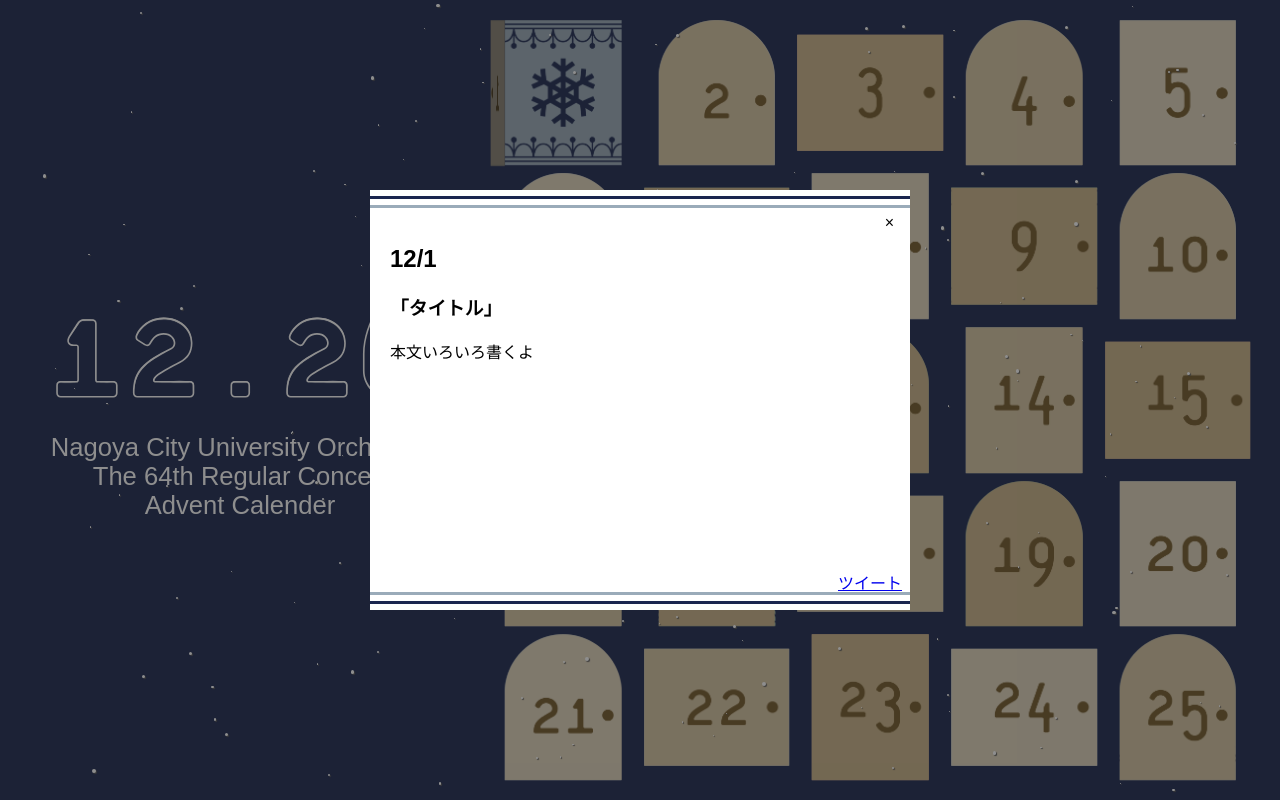
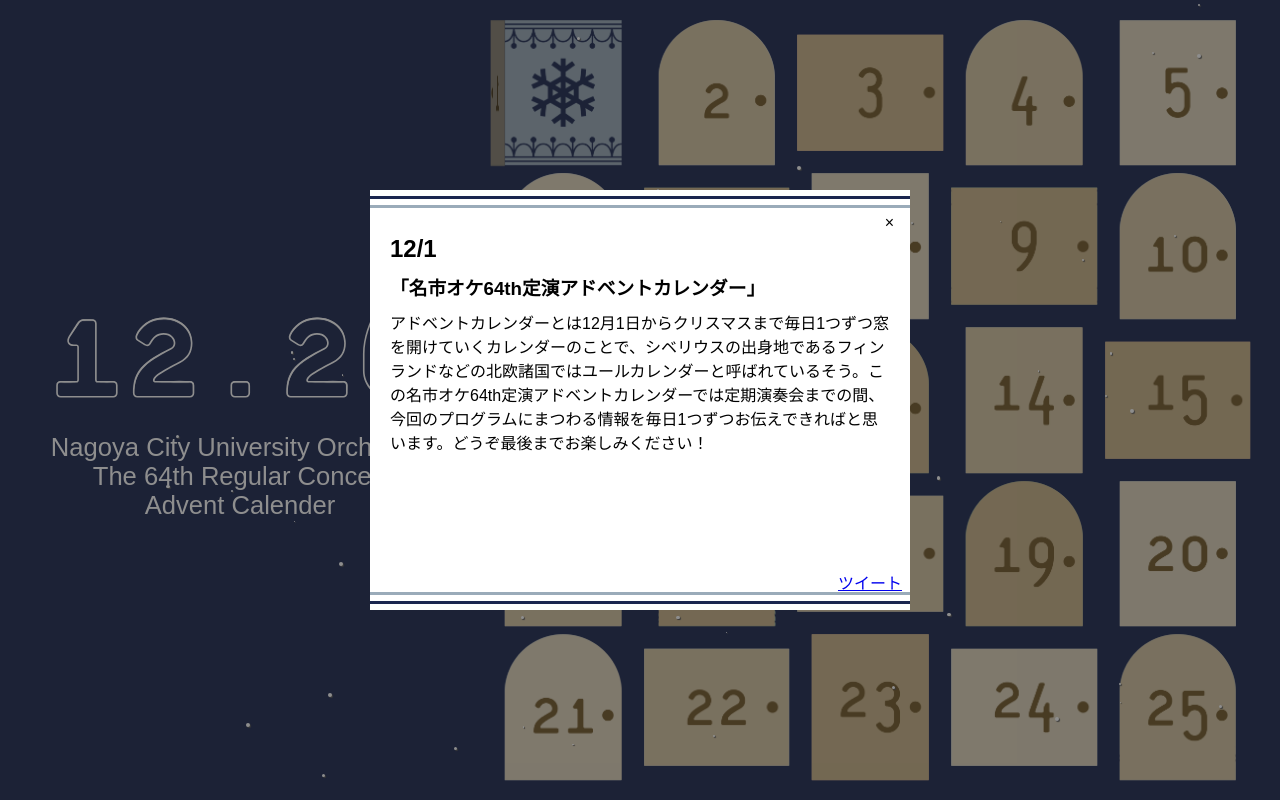
Before and after one commit to pansygotosan/64thAdvent, a plain HTML site: page index.html in a window 1280 px wide. Both pictures are taken after a click on the element 563 px from the left and 92 px from the top of the page. Drawn offline with nearby package versions, Linux system fonts and the light colour scheme; animation ran at ten frames a second; a web font is replaced by a local one.

Commit message:
change sentence

```diff
--- a/JS/snowfall.jquery.js
+++ b/JS/snowfall.jquery.js
@@ -98,7 +98,7 @@ if (!Date.now)
     $.snowfall = function(element, options){
         var flakes = [],
             defaults = {
-                flakeCount : 80,//defaultは35
+                flakeCount : 50,//defaultは35
                 flakeColor : '#ffffff',
 				flakePosition: 'absolute',
                 flakeIndex: 9999,
@@ -376,16 +376,16 @@ if (!Date.now)
 })(jQuery);
 
 
-$(function() {
-    $(document).snowfall(); // この1行でOK
-  });
+// $(function() {
+//     $(document).snowfall(); // この1行でOK
+//   });
 
   $(function() {
     $(document).snowfall({
       minSize  : 1,    // 雪の最小サイズ
       maxSize  : 4,    // 雪の最大サイズ
       minSpeed : 0.5,    // 雪の最低速度
-      maxSpeed : 2,    // 雪の最高速度
+      maxSpeed : 3,    // 雪の最高速度
       round    : true, // 雪の形を丸くする
       shadow   : true, // 雪に影をつける
       flakeColor : "#fff", // 雪の色を指定
--- a/index.html
+++ b/index.html
@@ -1046,12 +1046,13 @@
                 <div class="modalContents">
                     <div class="textBox">
                         <h1 id="text1_1" class="sentence">12/1</h1>
-                        <h3 id="text1_2" class="sentence">「タイトル」</h3>
-                        <p id="text1_3" class="sentence">本文いろいろ書くよ</p>
+                        <h3 id="text1_2" class="sentence">「名市オケ64th定演アドベントカレンダー」</h3>
+                        <p id="text1_3" class="sentence">
+                            アドベントカレンダーとは12月1日からクリスマスまで毎日1つずつ窓を開けていくカレンダーのことで、シベリウスの出身地であるフィンランドなどの北欧諸国ではユールカレンダーと呼ばれているそう。この名市オケ64th定演アドベントカレンダーでは定期演奏会までの間、今回のプログラムにまつわる情報を毎日1つずつお伝えできればと思います。どうぞ最後までお楽しみください！</p>
                     </div>
                 </div>
                 <div class="tweetButton">
-                    <a href="https://twitter.com/share?ref_src=twsrc%5Etfw" class="twitter-share-button" data-url="" data-text="|" data-hashtags="名市オケ64th定演アドベントカレンダー" data-lang="ja" data-show-count="false">ツイート</a>
+                    <a href="https://twitter.com/share?ref_src=twsrc%5Etfw" class="twitter-share-button" data-url="" data-text="「名市オケ64th定演アドベントカレンダー」" data-hashtags="名市オケ64th定演アドベントカレンダー" data-lang="ja" data-show-count="false">ツイート</a>
                 </div>
                 <hr id="bottomLine1_1" class="bottomLine2 color1">
                 <hr id="bottomLine1_2" class="bottomLine">
--- a/stylesheet.css
+++ b/stylesheet.css
@@ -402,9 +402,9 @@ p{
     position: absolute;
     top: 25px;
     width: 70vw;
-    height: 58vh;
+    height: 53vh;
     max-width: 500px;
-    max-height: 350px;
+    max-height: 340px;
     overflow : auto;
   }
 
@@ -459,6 +459,7 @@ p{
 
 .sentence{
     opacity: 0;
+    margin: 10px 0;
 }
 
 .showingText1{
```
Also changed, not shown: 1 other file.
